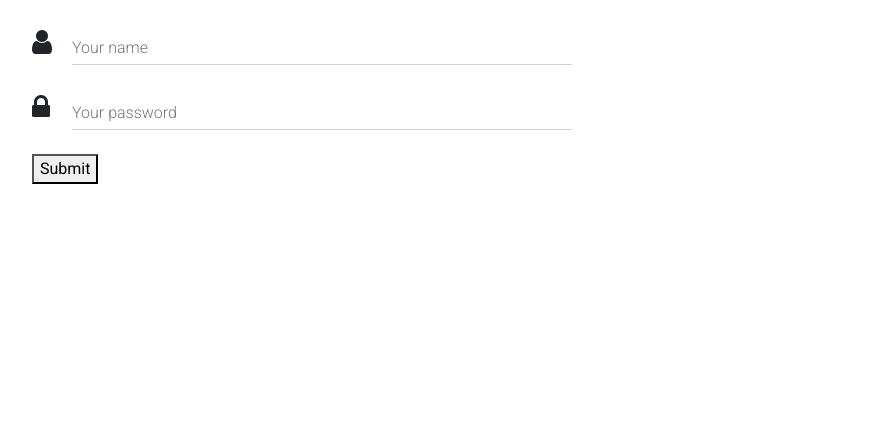
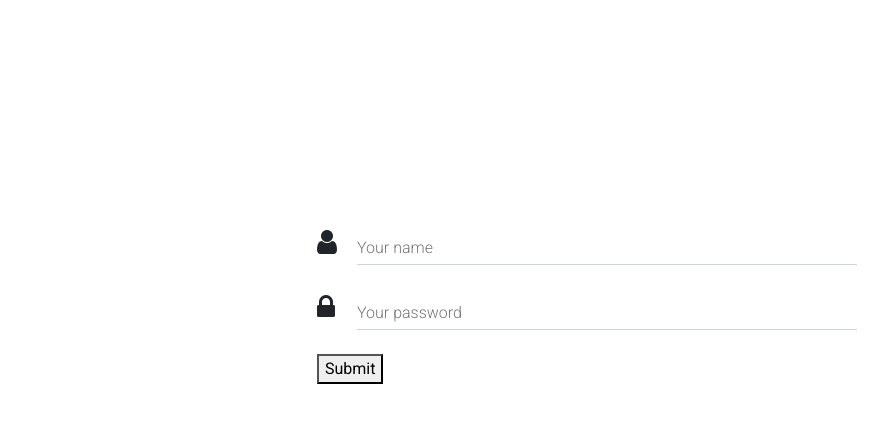
Before and after one commit to Stradler/openskyfront, a React (Create React App) app: page / in a window 1280 px wide. Shown: the top 422 px of the page, without its empty margins (53-941 px from the left). Built offline with nearby package versions, Linux system fonts and the light colour scheme.

Commit message:
center login

```diff
--- /dev/null
+++ b/src/components/Login/Login.css
@@ -0,0 +1,7 @@
+.Login {
+  display: flex;
+  flex-direction: column;
+  justify-content: center;
+  align-items: center;
+  height: 100vh;
+}
--- a/src/components/Login/index.js
+++ b/src/components/Login/index.js
@@ -1,6 +1,7 @@
 import React, { Component } from "react";
 import { withRouter } from "react-router-dom";
 import { Input, Row, Col } from "mdbreact";
+import "./Login.css";
 
 class Login extends Component {
   state = {
@@ -28,7 +29,7 @@ class Login extends Component {
   }
   render() {
     return (
-      <Row>
+      <Row className="Login">
         <Col md="6">
           <form onSubmit={this.login}>
             <Input
```
